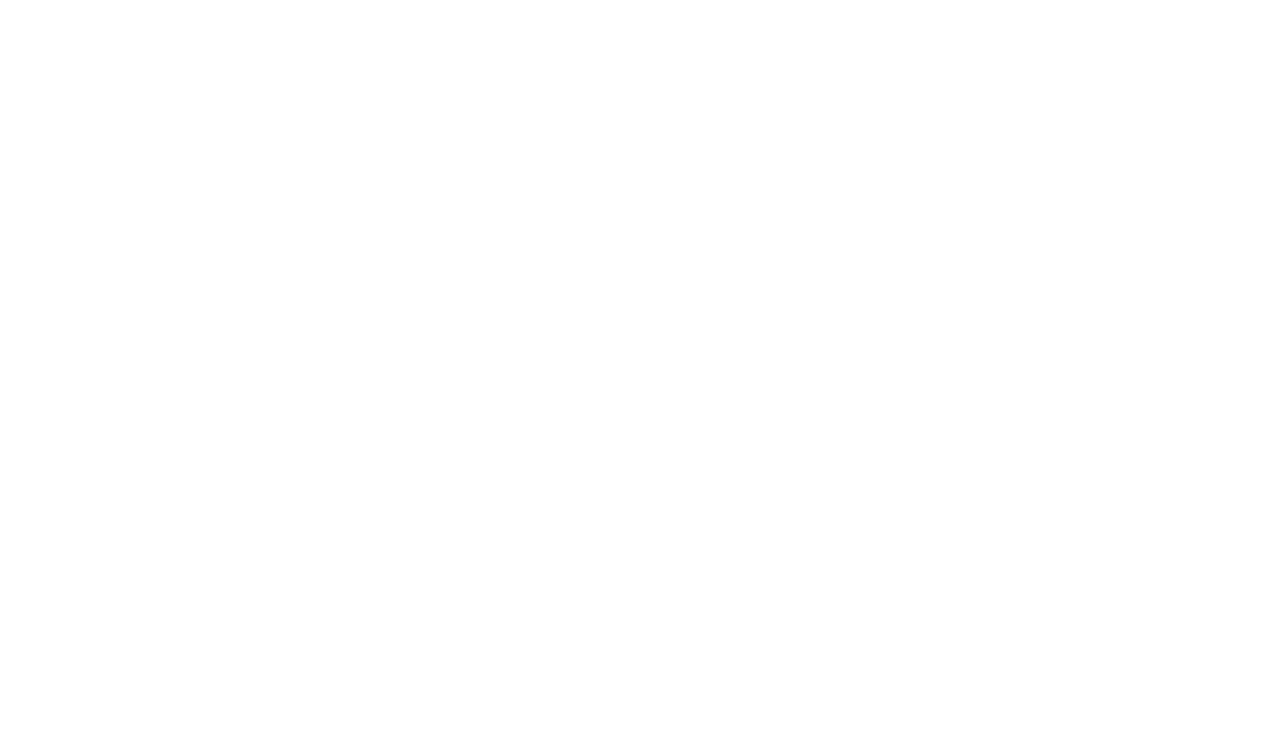
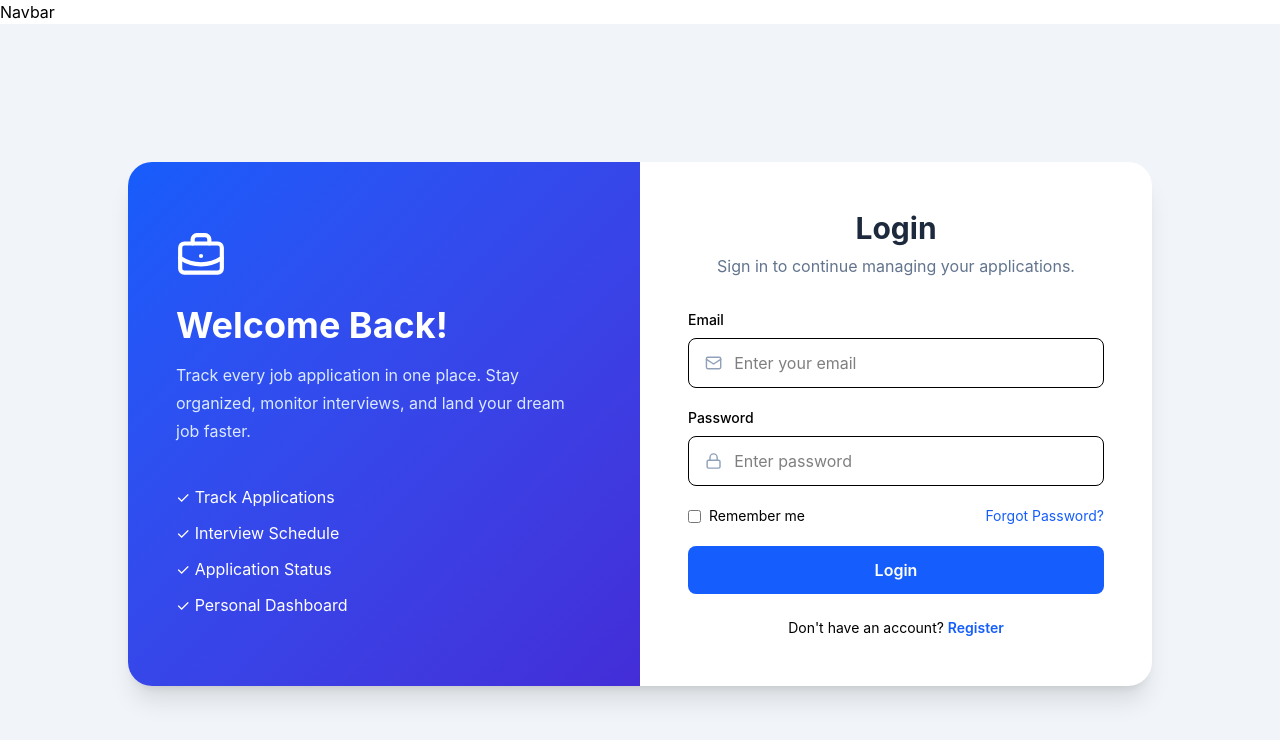
Before and after one commit to Amibiplob/Job-Tracker, a React (Vite) app in the folder client/: page /login in a window 1280 px wide. Before the commit this address had no page. Shown: the top 740 px of the page. Built offline with nearby package versions, Linux system fonts and the light colour scheme.

Commit message:
login page add

```diff
--- a/client/package.json
+++ b/client/package.json
@@ -11,6 +11,7 @@
   },
   "dependencies": {
     "@tailwindcss/vite": "^4.3.3",
+    "lucide-react": "^1.26.0",
     "react": "^19.2.7",
     "react-dom": "^19.2.7",
     "react-router": "^8.3.0",
--- a/client/src/App.tsx
+++ b/client/src/App.tsx
@@ -1,6 +1,7 @@
 import { BrowserRouter, Routes, Route } from "react-router";
 import Layout from "./components/Layout";
 import Home from "./pages/Home";
+import Login from "./pages/Login";
 
 export default function App() {
   return (
@@ -8,6 +9,7 @@
       <Routes>
         <Route path="/" element={<Layout />}>
           <Route index element={<Home />} />
+          <Route path="login" element={<Login />} />
         </Route>
       </Routes>
     </BrowserRouter>
--- /dev/null
+++ b/client/src/pages/Login.tsx
@@ -0,0 +1,95 @@
+import { Link } from "react-router";
+import { BriefcaseBusiness, Lock, Mail } from "lucide-react";
+
+const Login = () => {
+  return (
+    <div className="min-h-screen bg-slate-100 flex items-center justify-center p-6">
+      <div className="w-full max-w-5xl bg-white rounded-3xl shadow-xl overflow-hidden grid lg:grid-cols-2">
+        {/* Left Side */}
+        <div className="hidden lg:flex flex-col justify-center bg-gradient-to-br from-blue-600 to-indigo-700 text-white p-12">
+          <BriefcaseBusiness size={50} />
+          <h1 className="text-4xl font-bold mt-6">Welcome Back!</h1>
+
+          <p className="mt-4 text-blue-100 leading-7">
+            Track every job application in one place. Stay organized, monitor
+            interviews, and land your dream job faster.
+          </p>
+
+          <div className="mt-10 space-y-3">
+            <div>✓ Track Applications</div>
+            <div>✓ Interview Schedule</div>
+            <div>✓ Application Status</div>
+            <div>✓ Personal Dashboard</div>
+          </div>
+        </div>
+
+        {/* Right Side */}
+        <div className="p-8 md:p-12 flex items-center">
+          <div className="w-full">
+            <div className="text-center">
+              <h2 className="text-3xl font-bold text-slate-800">Login</h2>
+
+              <p className="text-slate-500 mt-2">
+                Sign in to continue managing your applications.
+              </p>
+            </div>
+
+            <form className="mt-8 space-y-5">
+              <div>
+                <label className="font-medium text-sm mb-2 block">Email</label>
+
+                <div className="flex items-center border rounded-lg px-4">
+                  <Mail className="text-slate-400" size={18} />
+                  <input
+                    type="email"
+                    placeholder="Enter your email"
+                    className="w-full px-3 py-3 outline-none"
+                  />
+                </div>
+              </div>
+
+              <div>
+                <label className="font-medium text-sm mb-2 block">
+                  Password
+                </label>
+
+                <div className="flex items-center border rounded-lg px-4">
+                  <Lock className="text-slate-400" size={18} />
+                  <input
+                    type="password"
+                    placeholder="Enter password"
+                    className="w-full px-3 py-3 outline-none"
+                  />
+                </div>
+              </div>
+
+              <div className="flex justify-between text-sm">
+                <label className="flex items-center gap-2">
+                  <input type="checkbox" />
+                  Remember me
+                </label>
+
+                <button type="button" className="text-blue-600 hover:underline">
+                  Forgot Password?
+                </button>
+              </div>
+
+              <button className="w-full bg-blue-600 hover:bg-blue-700 transition text-white rounded-lg py-3 font-semibold">
+                Login
+              </button>
+            </form>
+
+            <p className="text-center mt-6 text-sm">
+              Don't have an account?{" "}
+              <Link to="/register" className="text-blue-600 font-semibold">
+                Register
+              </Link>
+            </p>
+          </div>
+        </div>
+      </div>
+    </div>
+  );
+};
+
+export default Login;
```
Also changed, not shown: 1 other file (tests, documents, lock files or other folders).
